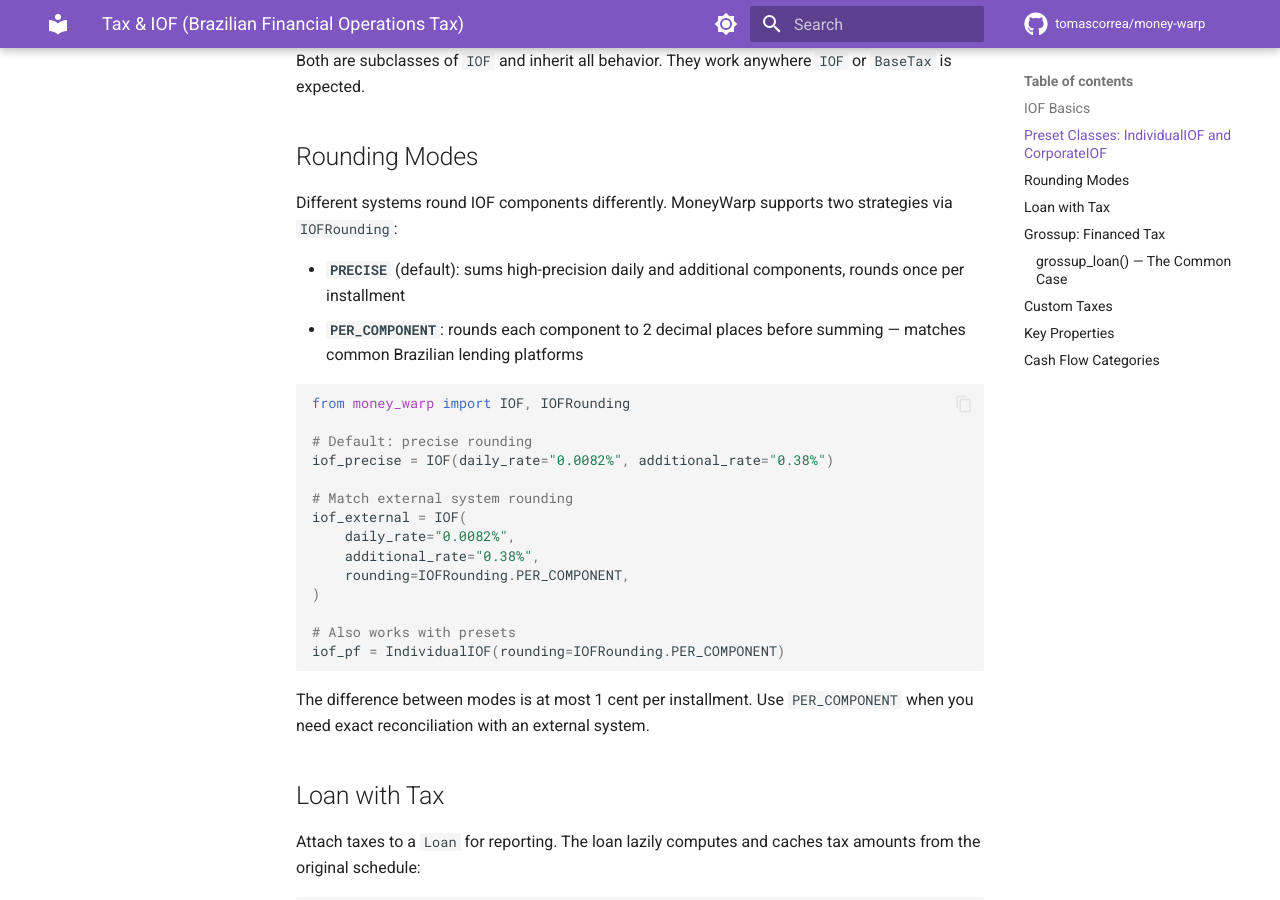
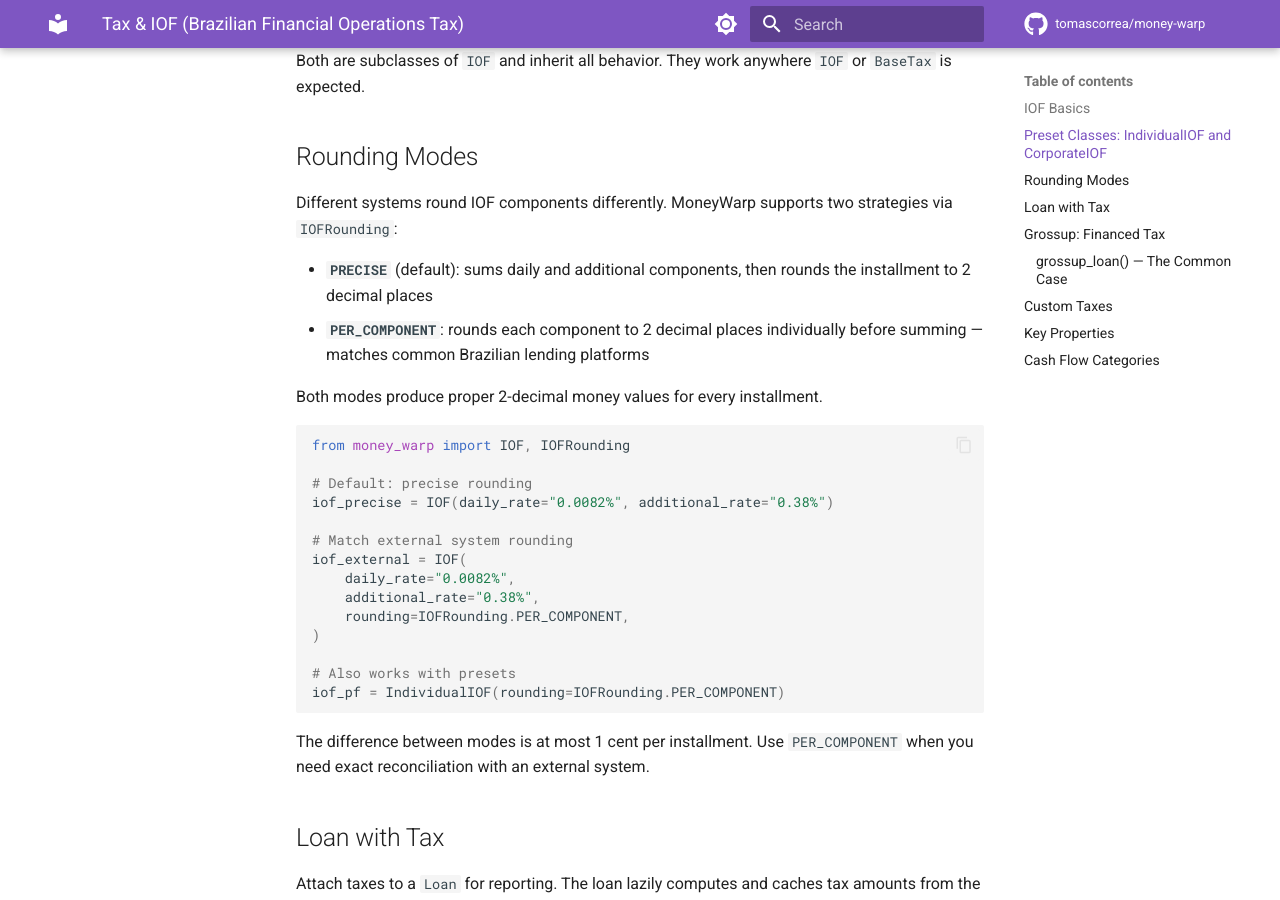
Before and after one commit to tomascorrea/money-warp, an MkDocs documentation site: the page built from docs/examples/tax.md, in a window 1280 px wide and 900 px high, scrolled down 1522 px. Built offline with MkDocs 1.6.1 and Material for MkDocs 9.7.7, drawn with Linux system fonts in a browser that asks for light colours; comment, search, counter and statistics services are not loaded.

Commit message:
refactor: clarify tax rounding strategies and improve documentation
- Updated the tax documentation to better explain the rounding strategies used in IOF calculations, specifically detailing the behavior of `PRECISE` and `PER_COMPONENT` modes.
- Enhanced the `_snap_to_cents` function to ensure it accurately finds the smallest cent-aligned principal that meets the requested amount.
- Modified tests to reflect changes in expected precision, allowing for a two-cent tolerance in total IOF calculations.
- Improved overall clarity in the code and documentation regarding tax calculations and their implications for loan disbursements.

````diff
--- a/docs/examples/tax.md
+++ b/docs/examples/tax.md
@@ -64,8 +64,10 @@ Both are subclasses of `IOF` and inherit all behavior. They work anywhere `IOF`
 
 Different systems round IOF components differently. MoneyWarp supports two strategies via `IOFRounding`:
 
-- **`PRECISE`** (default): sums high-precision daily and additional components, rounds once per installment
-- **`PER_COMPONENT`**: rounds each component to 2 decimal places before summing — matches common Brazilian lending platforms
+- **`PRECISE`** (default): sums daily and additional components, then rounds the installment to 2 decimal places
+- **`PER_COMPONENT`**: rounds each component to 2 decimal places individually before summing — matches common Brazilian lending platforms
+
+Both modes produce proper 2-decimal money values for every installment.
 
 ```python
 from money_warp import IOF, IOFRounding
````
Also changed, not shown: knowledge/tax.md (+3 -3 lines), 4 other files.
